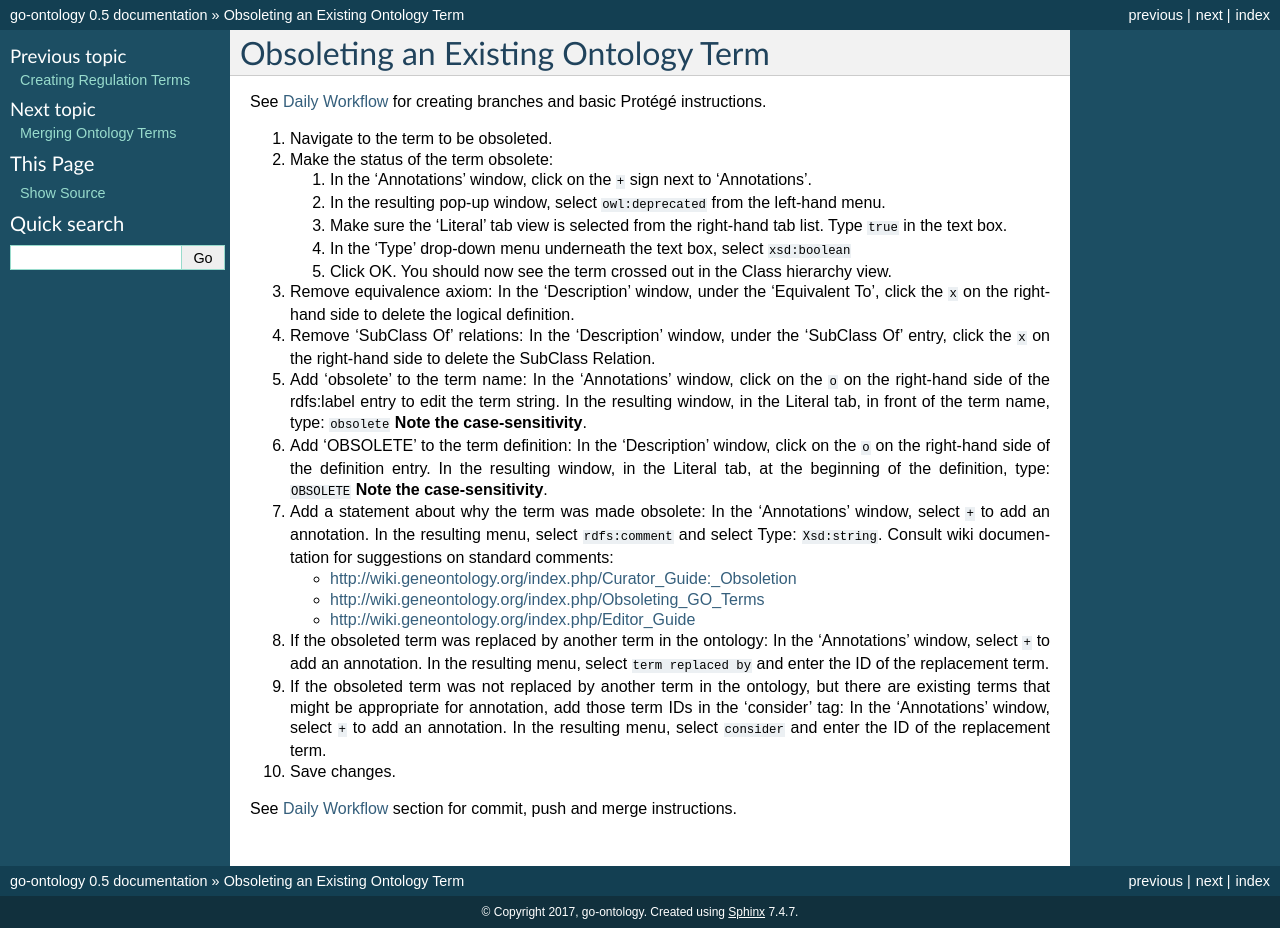
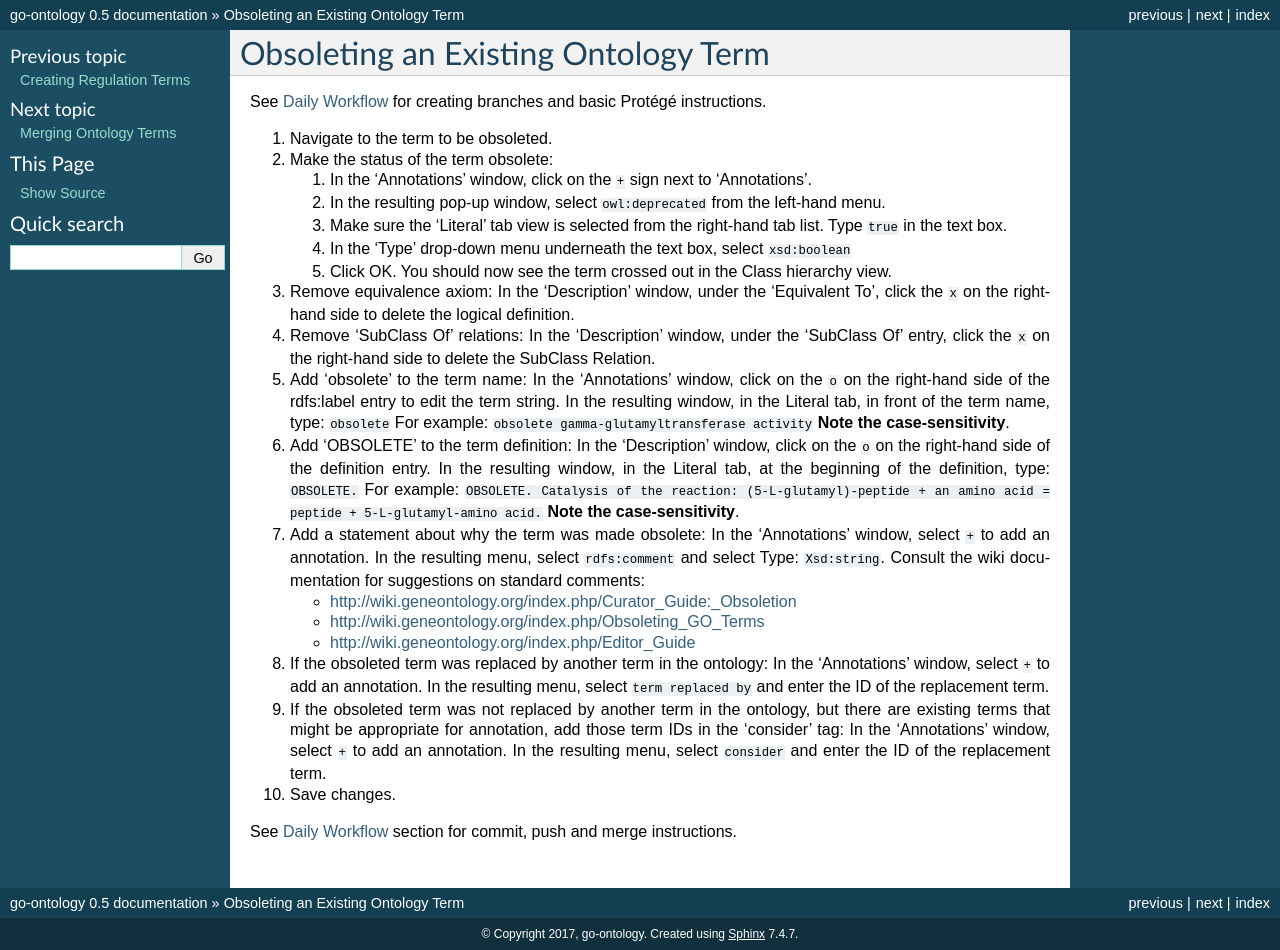
Before and after one commit to geneontology/go-ontology, a Sphinx documentation site: the page built from docs/ObsoleteTerm.md, in a window 1280 px wide. Built offline with Sphinx 7.4.7, drawn with Linux system fonts in a browser that asks for light colours; before the commit the page ends 928 px from its top, so only the background shows below that.

Commit message:
Create ObsoleteTerm.md
Added examples

````diff
--- a/docs/ObsoleteTerm.md
+++ b/docs/ObsoleteTerm.md
@@ -17,13 +17,15 @@ See [Daily Workflow](http://go-ontology.readthedocs.io/en/latest/Installgit.html
 4. Remove 'SubClass Of' relations: In the 'Description' window, under the 'SubClass Of' entry, click the ```x``` on the right-hand side to delete the SubClass Relation.
 
 5. Add ‘obsolete’ to the term name: In the 'Annotations' window, click on the ```o``` on the right-hand side of the rdfs:label entry to edit the term string. In the resulting window, in the Literal tab, in front of the term name, type: ```obsolete```
+For example: ```obsolete gamma-glutamyltransferase activity```
  __Note the case-sensitivity__.
 
-5. Add ‘OBSOLETE’ to the term definition: In the 'Description' window, click on the ```o``` on the right-hand side of the definition entry. In the resulting window, in the Literal tab, at the beginning of the definition, type: ```OBSOLETE```
+5. Add ‘OBSOLETE’ to the term definition: In the 'Description' window, click on the ```o``` on the right-hand side of the definition entry. In the resulting window, in the Literal tab, at the beginning of the definition, type: ```OBSOLETE.```
+For example: ```OBSOLETE. Catalysis of the reaction: (5-L-glutamyl)-peptide + an amino acid = peptide + 5-L-glutamyl-amino acid.```
  __Note the case-sensitivity__.
 
 6. Add a statement about why the term was made obsolete: In the 'Annotations' window, select ```+``` to add an annotation. In the resulting menu, select ```rdfs:comment``` and select Type:  ```Xsd:string```.
-Consult wiki documentation for suggestions on standard comments:
+Consult the wiki documentation for suggestions on standard comments:
 
      - [http://wiki.geneontology.org/index.php/Curator_Guide:_Obsoletion](http://wiki.geneontology.org/index.php/Curator_Guide:_Obsoletion)
 
````
